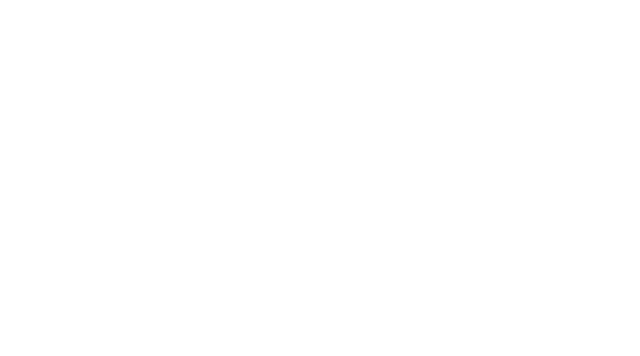
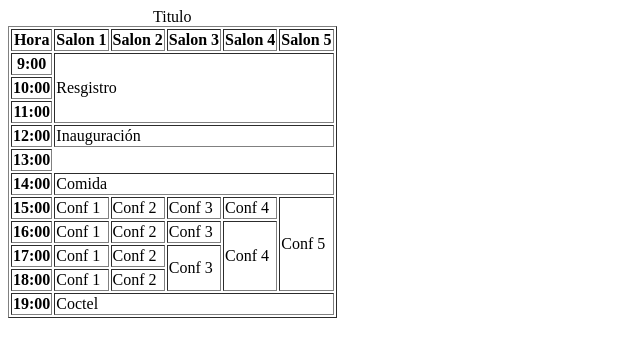
Before and after one commit to mayorgarojasgamedeveloper/grid, a plain HTML site: page index.html in a window 1280 px wide. Shown: the whole page, without its empty margins (0-640 px from the left). Drawn offline with Linux system fonts and the light colour scheme.

Commit message:
Se creo una tabla.

```diff
--- a/index.html
+++ b/index.html
@@ -8,6 +8,72 @@
   <title>Grid</title>
 </head>
 <body>
+  <table border='1'>
+    <caption>Titulo</caption>
+    <thead>
+      <tr>
+        <th>Hora</th>
+        <th>Salon 1</th>
+        <th>Salon 2</th>
+        <th>Salon 3</th>
+        <th>Salon 4</th>
+        <th>Salon 5</th>
+      </tr>
+    </thead>
+    <tbody>
+      <tr>
+        <th>9:00</th>
+        <td colspan="5" rowspan="3">Resgistro</td>
+      </tr>
+      <tr>
+        <th>10:00</th>
+      </tr>
+      <tr>
+        <th>11:00</th>
+      </tr>
+      <tr>
+        <th>12:00</th>
+        <td colspan="5">Inauguración</td>
+      </tr>
+      <tr>
+        <th>13:00</th>
+      </tr>
+      <tr>
+        <th>14:00</th>
+        <td colspan="5">Comida</td>
+      </tr>
+      <tr>
+        <th>15:00</th>
+        <td>Conf 1</td>
+        <td>Conf 2</td>
+        <td>Conf 3</td>
+        <td>Conf 4</td>
+        <td rowspan="4">Conf 5</td>
+      </tr>
+      <tr>
+        <th>16:00</th>
+        <td>Conf 1</td>
+        <td>Conf 2</td>
+        <td>Conf 3</td>
+        <td rowspan="3">Conf 4</td>
+      </tr>
+      <tr>
+        <th>17:00</th>
+        <td>Conf 1</td>
+        <td>Conf 2</td>
+        <td rowspan="2">Conf 3</td>
+      </tr>
+      <tr>
+        <th>18:00</th>
+        <td>Conf 1</td>
+        <td>Conf 2</td>
+      </tr>
+      <tr>
+        <th>19:00</th>
+        <td colspan="5">Coctel</td>
+      </tr>
+    </tbody>
 
+  </table>
 </body>
 </html>
```
